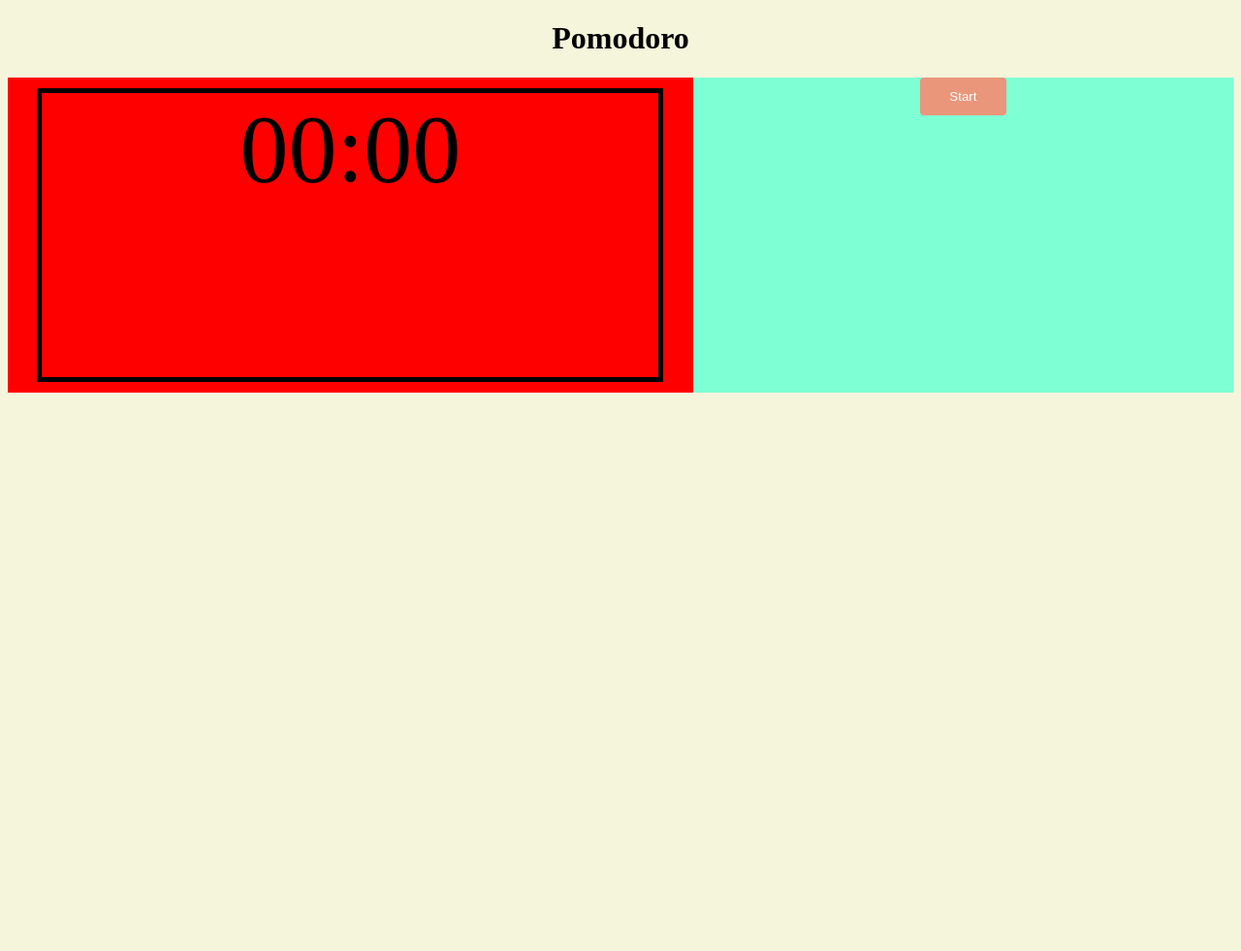
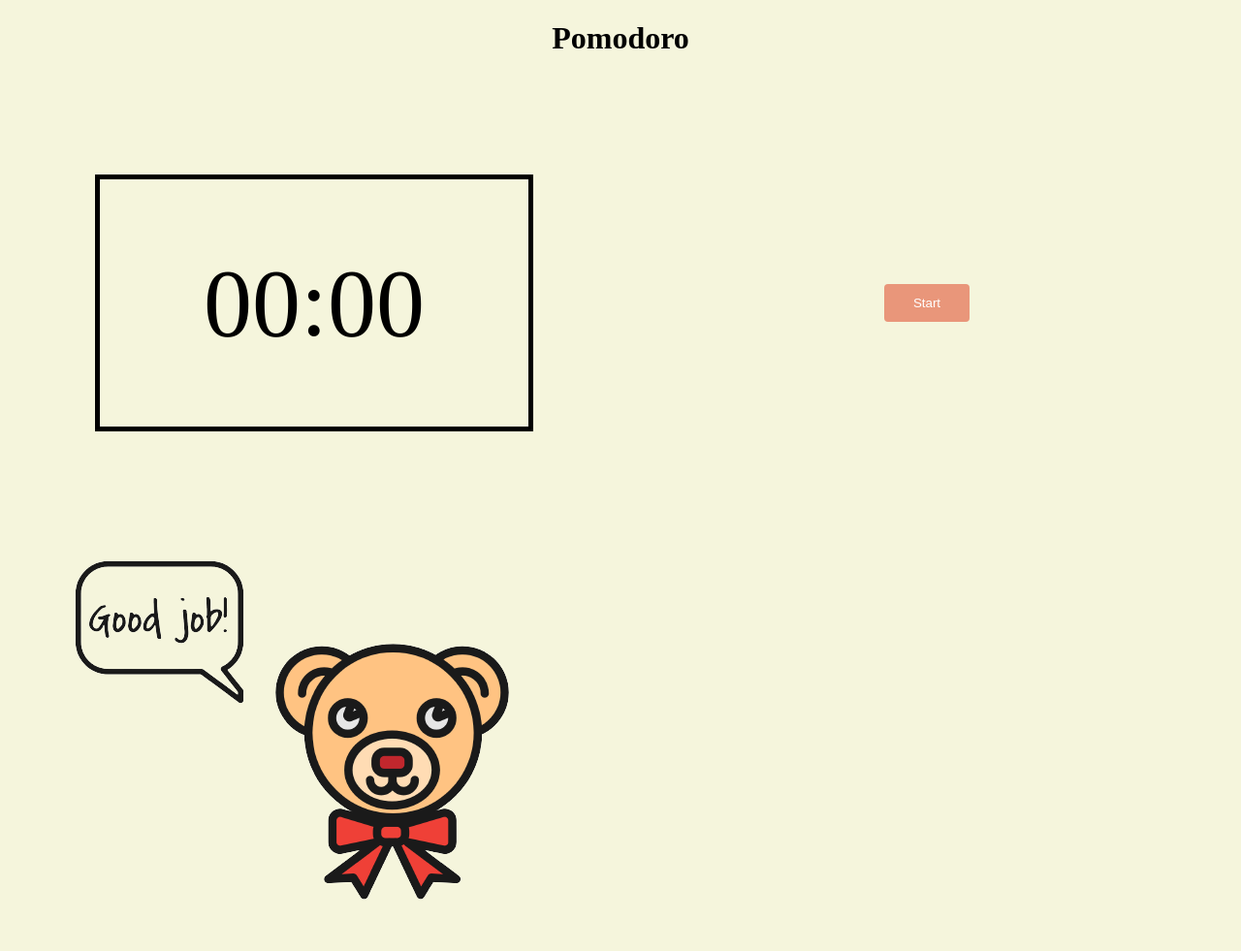
Before and after one commit to katearevir/pomodoro, a PHP site: page / in a window 1280 px wide. Shown: the whole page at 97% size. Before the commit the page ends 405 px from the top, so only its background shows below. Run offline with PHP 8.4, Linux system fonts and the light colour scheme.

Commit message:
bear image

```diff
--- a/index.html
+++ b/index.html
@@ -20,6 +20,9 @@
             <button id="playPause" type="button">Start</button>
         </div>
 
+        <div class="bear">
+            <img src="bear.png">
+        </div>
     </div>
 
 
--- a/style.css
+++ b/style.css
@@ -5,35 +5,41 @@ body{
 
 .flex-container{
     display: flex;
+    flex-wrap: wrap;
 }
 
 .timer{
-    flex: 1 1 auto;
+    flex: 0 0 50%;
     display: flex;
-  align-items: center;
-  justify-content: center;
-    background-color: red;
+    flex-direction: column;
     align-items: center;
-  justify-content: center;
+    justify-content: center;
 }
 
 #countdown{
-    vertical-align: center;
     font-size: 100px;
     border: 5px solid black;
-    width: 90%;
-    height: 90%;
+    width: 70%;
+    padding-top: 70px;
+    padding-bottom: 70px;
 }
 
 .settings{
-    background-color: aquamarine;
-    flex: 1 1 auto;
+    display: flex;
+    flex: 0 0 50%;
+    flex-direction: column;
+    align-items: center;
+    justify-content: center;
 }
+
 #playPause{
-
     border: none;
     padding: 12px 30px;
     border-radius: 4px;
     color: white;
     background-color: darksalmon;
 }
+
+.bear{
+    flex: 0 0 50%;
+}
```
Also changed, not shown: bear.png (added).
